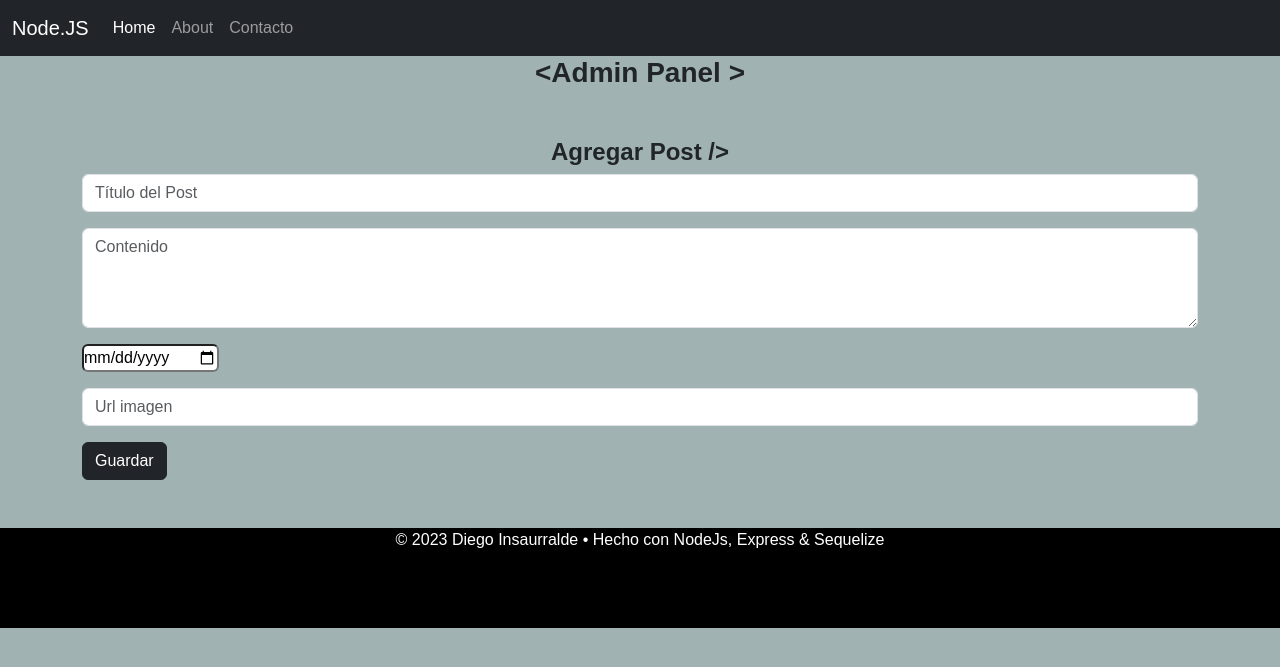
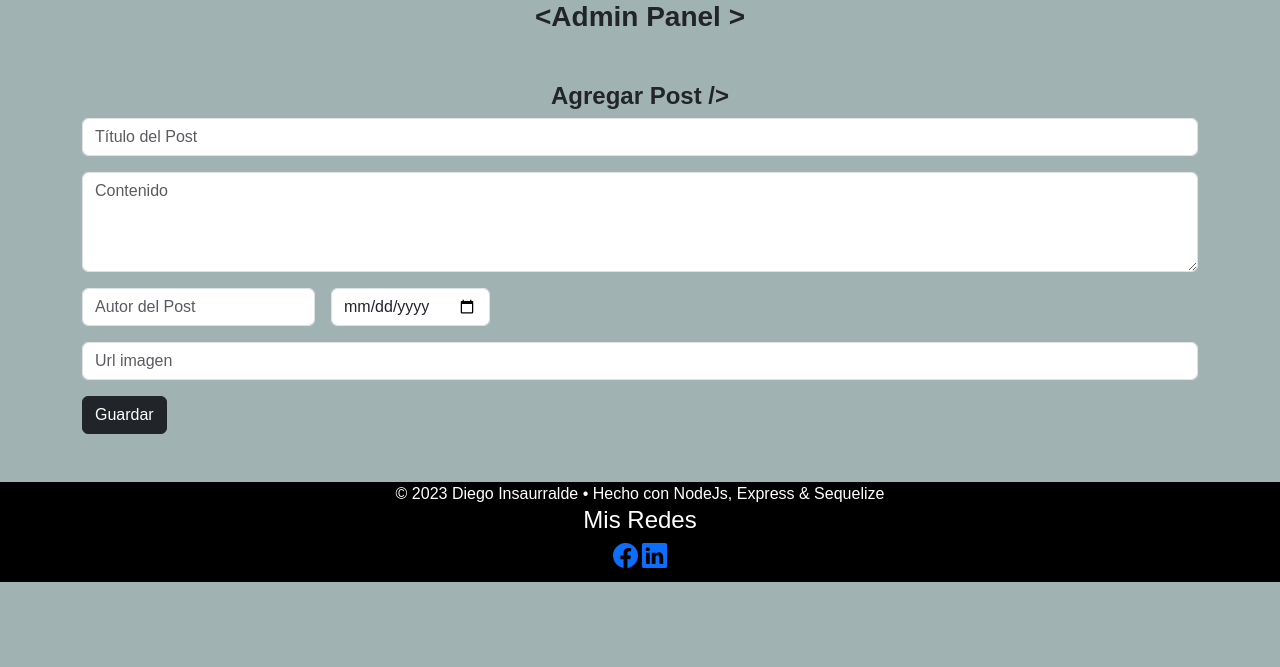
Before and after one commit to Insa76/argProgNodjs, a Node server app: page /admin in a window 1280 px wide. Shown: the top 667 px of the page. Run offline with Node 20, Linux system fonts and the light colour scheme; data that the repository does not hold is empty; some libraries are stand-ins or nearby versions; some web fonts are replaced.

Commit message:
coreccion vista admin

```diff
--- a/app.js
+++ b/app.js
@@ -3,6 +3,7 @@ const express = require("express");
 const cors = require("cors");
 const morgan = require("morgan");
 const path = require("path");
+const { body, validationResult } = require("express-validator");
 
 // Conexión a Base de Datos
 const { sequelize } = require("./database");
@@ -22,6 +23,7 @@ const port = process.env.PORT || 3000;
 app.use(cors());
 app.use(morgan("dev"));
 app.use(express.json()); // Para que el servidor pueda comprender datos en formato json
+app.use(express.urlencoded({ extended: true }));
 
 // Archivos estáticos
 app.use(express.static(path.join(__dirname, "public")));
@@ -30,6 +32,6 @@ app.use(express.static(path.join(__dirname, "public")));
 app.set("view engine", "ejs");
 
 // Rutas
-app.use(require("./routes/blog.routes"));
+app.use(require("./routes/post.routes"));
 
 app.listen(port, () => console.log(`Servidor en http://localhost:${port}`));
--- a/models/Posts.js
+++ b/models/Posts.js
@@ -20,6 +20,10 @@ const PostSchema = sequelize.define(
       type: DataTypes.DATE,
       allowNull: false,
     },
+    autor: {
+      type: DataTypes.STRING,
+      allowNull: false,
+    },
     url_img: {
       type: DataTypes.STRING,
       allowNull: false,
--- a/package.json
+++ b/package.json
@@ -1,5 +1,5 @@
 {
-  "name": "21523a-practica-express",
+  "name": "argentina programa Insa",
   "version": "1.0.0",
   "description": "![Node Express](https://somospnt.com/images/blog/zojuy79lo3fn3qdt7g6p.png)",
   "main": "app.js",
@@ -19,10 +19,12 @@
   },
   "homepage": "",
   "dependencies": {
+    "bootstrap-icons": "^1.11.1",
     "cors": "^2.8.5",
     "dotenv": "^16.3.1",
     "ejs": "^3.1.9",
     "express": "^4.18.2",
+    "express-validator": "^7.0.1",
     "morgan": "^1.10.0",
     "mysql2": "^3.6.0",
     "sequelize": "^6.33.0"
--- a/public/css/style.css
+++ b/public/css/style.css
@@ -23,6 +23,11 @@ section {
   font-size: 15px;
 }
 
+section a {
+  height: 40px;
+  width: 70px;
+}
+
 footer {
   background-color: black;
   height: 100px;
--- a/public/js/admin.js
+++ b/public/js/admin.js
@@ -9,6 +9,7 @@ formGuardar.addEventListener("submit", async (e) => {
   const contenido = document.querySelector("#detalle-post").value;
   const url_img = document.querySelector("#url-img").value;
   const fecha = document.querySelector("#fecha").value;
+  const autor = document.querySelector("#autor").value;
 
   // Enviar al servidor
   const response = await fetch("/post", {
@@ -16,10 +17,55 @@ formGuardar.addEventListener("submit", async (e) => {
     headers: {
       "Content-Type": "application/json",
     },
-    body: JSON.stringify({ titulo, contenido, url_img, fecha }),
+    body: JSON.stringify({ titulo, contenido, url_img, fecha, autor }),
   });
   const data = await response.json();
 
   alert(data.msg);
   location.href = "/";
 });
+
+const obtenerPosts = async () => {
+  const response = await fetch("/posts");
+  const data = await response.json();
+  return data;
+};
+
+const mostrarPost = (posts, elementoHtml) => {
+  let secciones = "";
+
+  // Método para recorrer los registros
+  posts.forEach((post) => {
+    secciones += `
+            <section class="d-flex  mb-5 p-1 rounded border border-dark">
+            <img src="${post.url_img}" class="rounded p-3" height=100 >
+            <div class="d-flex justify-content-between">
+             <div class="d-flex flex-column justify-content-between">
+                <h5><b>${post.titulo}</b></h5>
+                <p>${post.contenido}</p>
+                <p><b>Autor:  ${post.autor}</b></p>
+                <p><b>Fecha :  ${post.fecha}</b></p>
+
+
+              </div>
+              <a href= "/admin/${post.id}" class="btn btn-dark m-5">Edit</a>
+              <a href= "/admin" class="btn btn-dark mt-5">Borrar</a>
+
+            </div>
+            </section>
+        `;
+  });
+
+  // Se crea la lista
+  elementoHtml.innerHTML = secciones;
+};
+
+document.addEventListener("DOMContentLoaded", async () => {
+  const posts = await obtenerPosts();
+  console.log(posts);
+
+  // Modificar el DOM para mostrar las publicaciones
+  const main = document.querySelector("#lista-publicaciones");
+
+  mostrarPost(posts, main);
+});
--- a/public/js/home.js
+++ b/public/js/home.js
@@ -15,7 +15,9 @@ const mostrarPost = (posts, elementoHtml) => {
             <div class="d-flex flex-column justify-content-between">
                 <h5><b>${post.titulo}</b></h5>
                 <p>${post.contenido}</p>
-                <p><b>Fecha del Post ${post.fecha}</b></p>
+                <p><b>Autor:  ${post.autor}</b></p>
+                <p><b>Fecha :  ${post.fecha}</b></p>
+
             </div>
             </section>
         `;
--- a/routes/blog.routes.js
+++ b/routes/post.routes.js
@@ -1,4 +1,5 @@
 // Se implementa el enrutador de Express
+const { body, validationResult } = require("express-validator");
 const { Router } = require("express");
 const router = Router();
 const {
@@ -7,7 +8,7 @@ const {
   eliminarPost,
   obtenerPosts,
   obtenerPost,
-} = require("../controllers/blog.controllers");
+} = require("../controllers/post.controllers");
 
 // ==================================================
 //         Rutas para renderizar vistas
--- a/views/admin.ejs
+++ b/views/admin.ejs
@@ -1,53 +1,65 @@
-<%-include('partials/head') %> <%-include('partials/header') %>
+<%-include('partials/head') %>
 <h3 class="text-center"><b>&lt;Admin Panel &gt;</b></h3>
 <div class="container mt-5">
   <div class="row">
     <div class="col">
       <h4 class="text-center"><b>Agregar Post /&gt;</b></h4>
-      <form action="#" id="form-guardar">
+      <form action="#" method="post" id="form-guardar">
         <div class="mb-3">
           <input
             type="text"
             id="titulo-post"
+            name="titulo-post"
             class="form-control"
             placeholder="Título del Post"
+            required
           />
         </div>
-
-        <!--<div class="mb-3">
-          <div class="form-floating">
-            <textarea
-              id="detalle-post"
-              class="form-control"
-              placeholder="Ingrese detalle"
-              id="floatingTextarea2"
-              style="height: 100px"
-            ></textarea>
-            <label for="floatingTextarea2">Contenido</label>
-          </div>
-        </div>-->
 
         <div class="mb-3">
           <div class="form">
             <textarea
+              name="detalle-post"
               id="detalle-post"
               class="form-control"
               placeholder="Contenido"
               style="height: 100px"
+              required
             ></textarea>
           </div>
         </div>
 
-        <div class="mb-3">
-          <input type="date" name="" id="fecha" class="rounded" />
+        <div class="d-flex">
+          <div class="mb-3 p-0">
+            <input
+              type="text"
+              id="autor"
+              name="autor"
+              class="form-control"
+              placeholder="Autor del Post"
+              required
+            />
+          </div>
+
+          <div class="mb-3 mx-3">
+            <input
+              type="date"
+              name="fecha"
+              id="fecha"
+              class="form-control"
+              required
+            />
+          </div>
         </div>
 
         <div class="mb-3">
           <input
             type="text"
             id="url-img"
+            name="url-img"
             class="form-control"
             placeholder="Url imagen"
+            required
           />
         </div>
         <button type="submit" id="btn-guardar" class="btn btn-dark mb-5">
@@ -56,6 +68,11 @@
       </form>
     </div>
   </div>
+  <div class="row">
+    <div class="col">
+      <main class="d-flex flex-column" id="lista-publicaciones">Posts</main>
+    </div>
+  </div>
 </div>
 
 <script src="/js/admin.js"></script>
--- a/views/partials/footer.ejs
+++ b/views/partials/footer.ejs
@@ -1,8 +1,23 @@
 <script src='https://cdn.jsdelivr.net/npm/bootstrap@5.3.1/dist/js/bootstrap.bundle.min.js' integrity='sha384-HwwvtgBNo3bZJJLYd8oVXjrBZt8cqVSpeBNS5n7C8IVInixGAoxmnlMuBnhbgrkm' crossorigin='anonymous'></script>
 
-<footer class="footer">
+<footer class="footer" id="contacto">
     &copy; <%= new Date().getFullYear(); %> Diego Insaurralde • Hecho con NodeJs,
     Express & Sequelize
+    <div class="redes">
+      <h4>Mis Redes</h4>
+
+      <a href="https://www.facebook.com/carlos.d.insaurralde" target="_blank"
+      ><svg xmlns="http://www.w3.org/2000/svg" width="25" height="25" fill="currentColor" class="bi bi-facebook" viewBox="0 0 16 16">
+        <path d="M16 8.049c0-4.446-3.582-8.05-8-8.05C3.58 0-.002 3.603-.002 8.05c0 4.017 2.926 7.347 6.75 7.951v-5.625h-2.03V8.05H6.75V6.275c0-2.017 1.195-3.131 3.022-3.131.876 0 1.791.157 1.791.157v1.98h-1.009c-.993 0-1.303.621-1.303 1.258v1.51h2.218l-.354 2.326H9.25V16c3.824-.604 6.75-3.934 6.75-7.951z"/>
+      </svg></a>
+
+      <a href="https://www.linkedin.com/in/carlos-diego-insaurralde-3524a2213/" target="_blank"
+      ><svg xmlns="http://www.w3.org/2000/svg" width="25" height="25" fill="currentColor" class="bi bi-linkedin" viewBox="0 0 16 16">
+        <path d="M0 1.146C0 .513.526 0 1.175 0h13.65C15.474 0 16 .513 16 1.146v13.708c0 .633-.526 1.146-1.175 1.146H1.175C.526 16 0 15.487 0 14.854V1.146zm4.943 12.248V6.169H2.542v7.225h2.401zm-1.2-8.212c.837 0 1.358-.554 1.358-1.248-.015-.709-.52-1.248-1.342-1.248-.822 0-1.359.54-1.359 1.248 0 .694.521 1.248 1.327 1.248h.016zm4.908 8.212V9.359c0-.216.016-.432.08-.586.173-.431.568-.878 1.232-.878.869 0 1.216.662 1.216 1.634v3.865h2.401V9.25c0-2.22-1.184-3.252-2.764-3.252-1.274 0-1.845.7-2.165 1.193v.025h-.016a5.54 5.54 0 0 1 .016-.025V6.169h-2.4c.03.678 0 7.225 0 7.225h2.4z"/>
+      </svg></a>
+
+    </div>
+
   </footer>
 </body>
 </html>
--- a/views/partials/head.ejs
+++ b/views/partials/head.ejs
@@ -10,6 +10,10 @@
       integrity="sha384-4bw+/aepP/YC94hEpVNVgiZdgIC5+VKNBQNGCHeKRQN+PtmoHDEXuppvnDJzQIu9"
       crossorigin="anonymous"
     />
+    <link
+      rel="stylesheet"
+      href="https://cdn.jsdelivr.net/npm/bootstrap-icons@1.11.1/font/bootstrap-icons.css"
+    />
     <link rel="stylesheet" href="/css/style.css" />
     <style>
       @import url("https://fonts.googleapis.com/css2?family=Gruppo&display=swap");
--- a/views/partials/header.ejs
+++ b/views/partials/header.ejs
@@ -8,10 +8,10 @@
           <a class="nav-link active" aria-current="page" href="#">Home</a>
         </li>
         <li class="nav-item">
-          <a class="nav-link" href="#">About</a>
+          <a class="nav-link" href="/admin">Crear</a>
         </li>
         <li class="nav-item">
-          <a class="nav-link" href="#">Contacto</a>
+          <a class="nav-link" href="#contacto">Contacto</a>
         </li>
       </ul>
     </div>
```
Also changed, not shown: public/js/editar.js (+5 -3 lines), public/js/eliminar.js (+1 -7 lines), views/editar.ejs (+13 -13 lines), README.md, controllers/post.controllers.js (renamed from controllers/blog.controllers.js), estructura-tabla-publicaciones.png (deleted), forodb.sql (renamed from pruebadb.sql), 1 other file.
